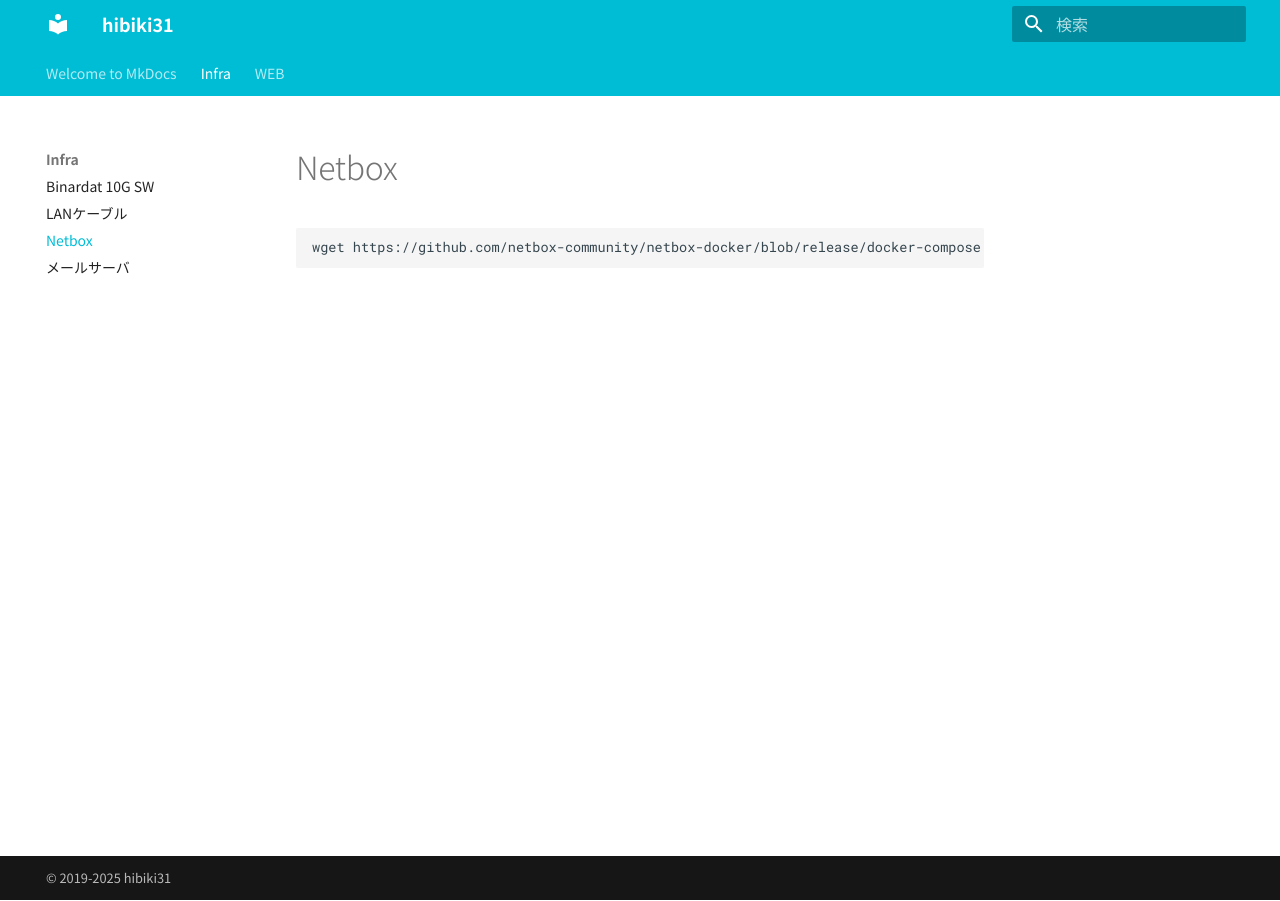
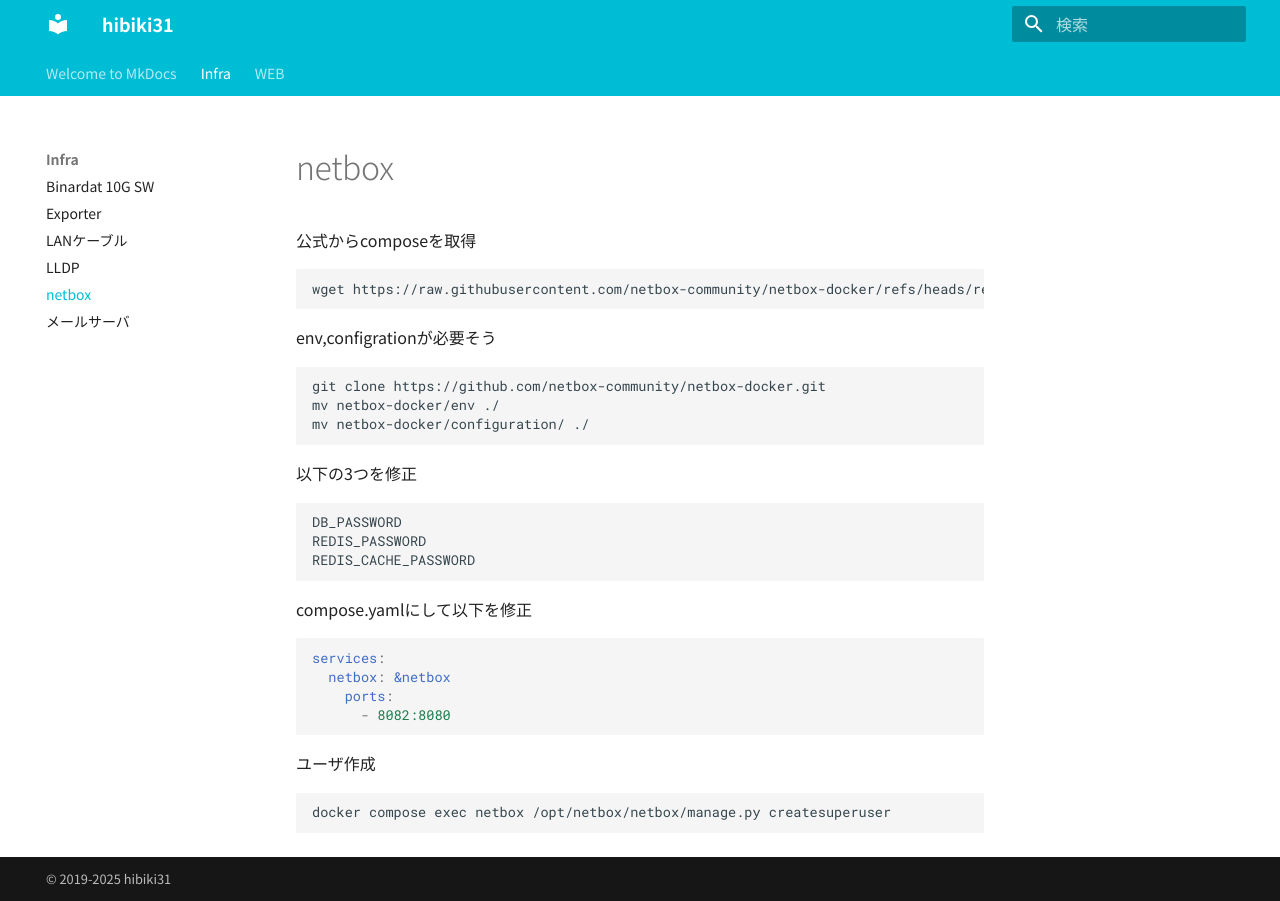
Before and after one commit to hibiki31/docs, an MkDocs documentation site: the page built from docs/Infra/netbox.md, in a window 1280 px wide. Built offline with MkDocs 1.6.1 and Material for MkDocs 9.7.7, drawn with Linux system fonts in a browser that asks for light colours.

Commit message:
Add SNMP configuration details and LLDP documentation; update netbox setup instructions

````diff
--- a/docs/Infra/netbox.md
+++ b/docs/Infra/netbox.md
@@ -1,7 +1,40 @@
 
 
+# netbox
 
+公式からcomposeを取得
 
 ```
-wget https://github.com/netbox-community/netbox-docker/blob/release/docker-compose.yml
+wget https://raw.githubusercontent.com/netbox-community/netbox-docker/refs/heads/release/docker-compose.yml
 ```
+
+env,configrationが必要そう
+
+```
+git clone https://github.com/netbox-community/netbox-docker.git
+mv netbox-docker/env ./
+mv netbox-docker/configuration/ ./
+```
+
+以下の3つを修正
+
+```
+DB_PASSWORD
+REDIS_PASSWORD
+REDIS_CACHE_PASSWORD
+```
+
+compose.yamlにして以下を修正
+
+```yaml
+services:
+  netbox: &netbox
+    ports:
+      - 8082:8080
+```
+
+ユーザ作成
+
+```
+docker compose exec netbox /opt/netbox/netbox/manage.py createsuperuser
+```
````
Also changed, not shown: docs/Infra/binardat-10g-switch.md (+7 -0 lines), docs/Infra/exporter.md (added, +49 -0 lines), docs/Infra/lldp.md (added, +81 -0 lines), docs/Infra/lldp.assets/image-20250630064028022.png (added).
